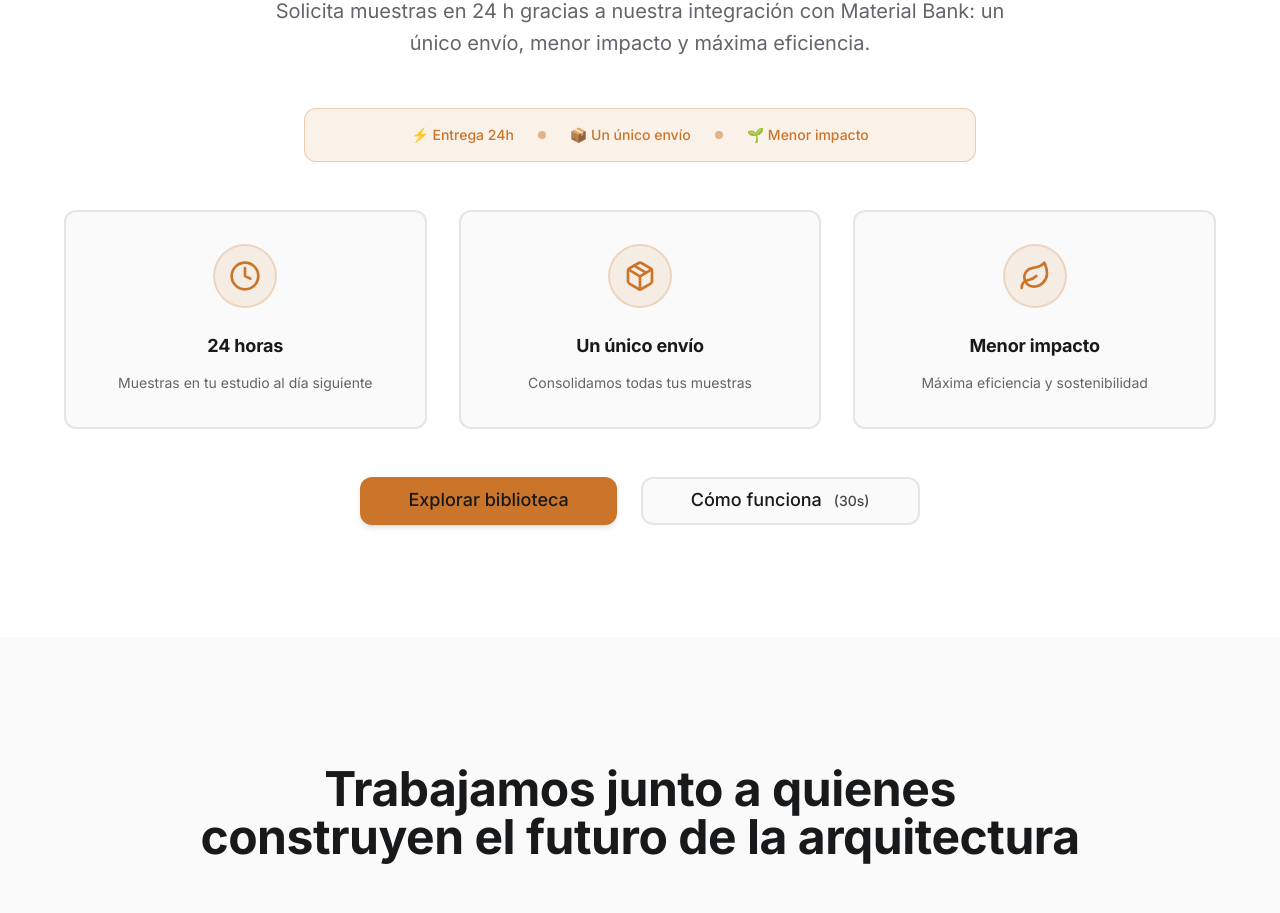
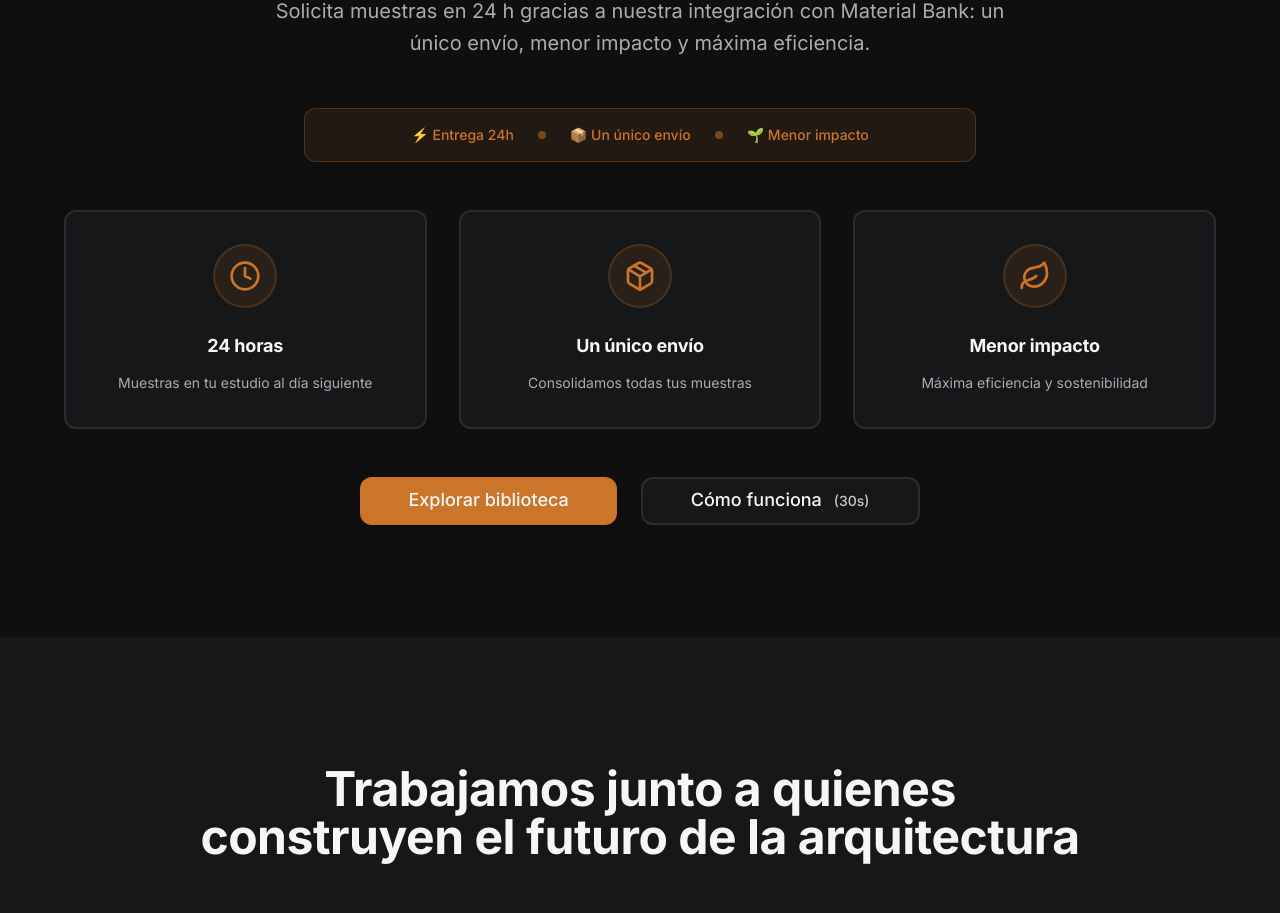
Before and after one commit to matterbarcelona/testpaginaweb, a React (Vite) app: page / in a window 1280 px wide. Shown: the part 1758-2671 px from the top of the page. Built offline with nearby package versions, Linux system fonts and the light colour scheme; the HTML template or start-up script is replaced by a standard one.

Commit message:
Reverted to commit b48493d5eae213cc9a4c32c93ae6b77d7b21563a

```diff
--- a/src/index.css
+++ b/src/index.css
@@ -8,40 +8,40 @@ All colors MUST be HSL.
 
 @layer base {
   :root {
-    /* Color tokens - Matter Design System (Light Theme) */
-    --background: 0 0% 100%;         /* White */
-    --surface: 0 0% 98%;             /* Very light gray */
-    --foreground: 220 4% 10%;        /* Very dark gray (almost black) */
-    --muted-foreground: 220 4% 40%;  /* Medium gray for readable text */
-    --accent: 28 66% 48%;            /* #C8762C - Kept same */
-    --accent-hover: 28 66% 42%;      /* Darker on hover for light bg */
-    --line: 220 4% 90%;              /* Light border */
+    /* Color tokens - Matter Design System */
+    --background: 220 4% 6%;        /* #0F0F10 */
+    --surface: 220 4% 9%;            /* #17181A */
+    --foreground: 0 0% 96.5%;        /* #F6F6F6 */
+    --muted-foreground: 210 6% 68%;  /* Improved contrast: #A8ADB2 - 4.6:1 ratio */
+    --accent: 28 66% 48%;            /* #C8762C */
+    --accent-hover: 28 66% 56%;      /* #E08C45 */
+    --line: 217 10% 18%;             /* #2A2C2F */
     --success: 154 54% 48%;          /* #3FB984 */
     --warning: 40 73% 55%;           /* #E2A23B */
     --error: 4 74% 62%;              /* #E35D5D */
 
     /* Semantic colors */
-    --card: 0 0% 100%;
-    --card-foreground: 220 4% 10%;
+    --card: 220 4% 9%;
+    --card-foreground: 0 0% 96.5%;
 
-    --popover: 0 0% 100%;
-    --popover-foreground: 220 4% 10%;
+    --popover: 220 4% 9%;
+    --popover-foreground: 0 0% 96.5%;
 
     --primary: 28 66% 48%;
-    --primary-foreground: 0 0% 100%;
+    --primary-foreground: 0 0% 96.5%;
 
-    --secondary: 0 0% 96%;
-    --secondary-foreground: 220 4% 10%;
+    --secondary: 220 4% 12%;
+    --secondary-foreground: 0 0% 96.5%;
 
-    --muted: 220 4% 96%;
+    --muted: 217 10% 18%;
 
-    --accent-foreground: 0 0% 100%;
+    --accent-foreground: 0 0% 96.5%;
 
     --destructive: 4 74% 62%;
-    --destructive-foreground: 0 0% 100%;
+    --destructive-foreground: 0 0% 96.5%;
 
-    --border: 220 4% 90%;
-    --input: 220 4% 90%;
+    --border: 217 10% 18%;
+    --input: 217 10% 18%;
     --ring: 28 66% 48%;
 
     /* Typography tokens */
@@ -80,10 +80,10 @@ All colors MUST be HSL.
     --radius: 0.75rem;   /* 12px */
 
     /* Shadow tokens */
-    --shadow-sm: 0 1px 2px 0 hsl(220 4% 10% / 0.05);
-    --shadow-md: 0 4px 6px -1px hsl(220 4% 10% / 0.1), 0 2px 4px -2px hsl(220 4% 10% / 0.1);
-    --shadow-lg: 0 10px 15px -3px hsl(220 4% 10% / 0.15), 0 4px 6px -4px hsl(220 4% 10% / 0.1);
-    --shadow-xl: 0 20px 25px -5px hsl(220 4% 10% / 0.2), 0 8px 10px -6px hsl(220 4% 10% / 0.1);
+    --shadow-sm: 0 1px 2px 0 hsl(220 4% 6% / 0.05);
+    --shadow-md: 0 4px 6px -1px hsl(220 4% 6% / 0.1), 0 2px 4px -2px hsl(220 4% 6% / 0.1);
+    --shadow-lg: 0 10px 15px -3px hsl(220 4% 6% / 0.15), 0 4px 6px -4px hsl(220 4% 6% / 0.1);
+    --shadow-xl: 0 20px 25px -5px hsl(220 4% 6% / 0.2), 0 8px 10px -6px hsl(220 4% 6% / 0.1);
     --shadow-accent: 0 8px 16px -4px hsl(28 66% 48% / 0.3);
 
     /* Grid tokens */
@@ -92,13 +92,13 @@ All colors MUST be HSL.
     --grid-gutter: 1.5rem;  /* 24px */
 
     /* Sidebar tokens */
-    --sidebar-background: 0 0% 100%;
-    --sidebar-foreground: 220 4% 10%;
+    --sidebar-background: 220 4% 6%;
+    --sidebar-foreground: 0 0% 96.5%;
     --sidebar-primary: 28 66% 48%;
-    --sidebar-primary-foreground: 0 0% 100%;
-    --sidebar-accent: 0 0% 96%;
-    --sidebar-accent-foreground: 220 4% 10%;
-    --sidebar-border: 220 4% 90%;
+    --sidebar-primary-foreground: 0 0% 96.5%;
+    --sidebar-accent: 220 4% 12%;
+    --sidebar-accent-foreground: 0 0% 96.5%;
+    --sidebar-border: 217 10% 18%;
     --sidebar-ring: 28 66% 48%;
   }
 }
@@ -242,7 +242,7 @@ All colors MUST be HSL.
       135deg,
       hsl(var(--background)) 0%,
       hsl(var(--surface)) 40%,
-      hsl(28 66% 48% / 0.05) 100%
+      hsl(28 66% 48% / 0.1) 100%
     );
     background-size: 200% 200%;
     animation: gradientShift 8s ease infinite;
```
